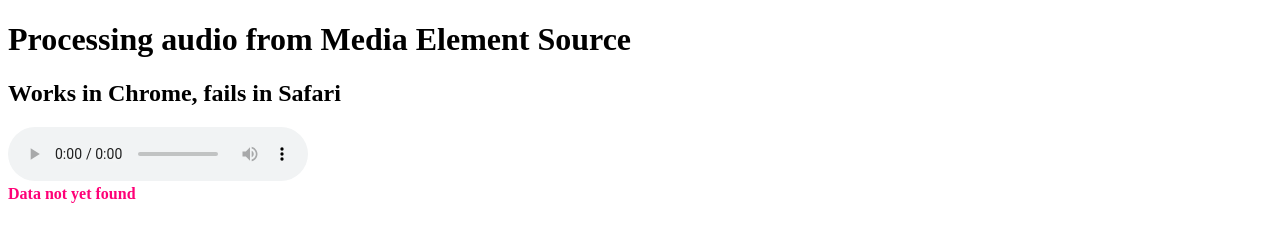
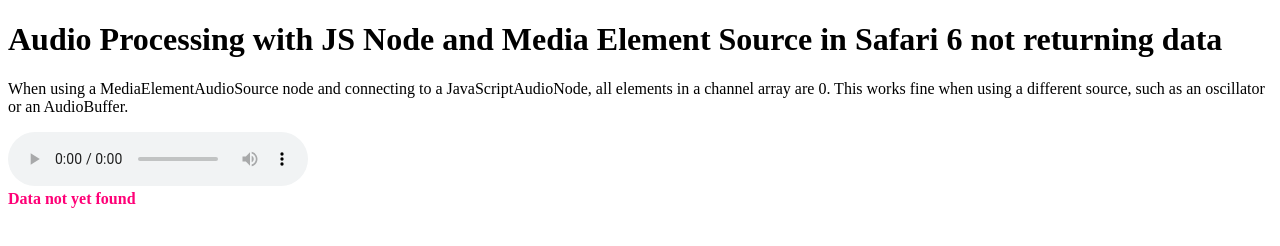
Before and after one commit to jsantell/web-audio-api-bugs, a plain HTML site: page safari/MediaElement-to-JSNode/index.html in a window 1280 px wide. Drawn offline with Linux system fonts and the light colour scheme.

Commit message:
Update descriptions for issues

```diff
--- a/safari/MediaElement-to-JSNode/index.html
+++ b/safari/MediaElement-to-JSNode/index.html
@@ -1,12 +1,12 @@
 <!DOCTYPE html>
 <html>
 	<head>
-		<title>Web Audio API Test</title>
+		<title>Audio Processing with JS Node and Media Element Source in Safari 6 not returning data</title>
 		<style>#data{ color: #ff0077; font-weight: bold;}</style>
 	</head>
 	<body>
-		<h1>Processing audio from Media Element Source</h1>
-		<h2>Works in Chrome, fails in Safari</h2>
+		<h1>Audio Processing with JS Node and Media Element Source in Safari 6 not returning data</h1>
+		<p>When using a MediaElementAudioSource node and connecting to a JavaScriptAudioNode, all elements in a channel array are 0. This works fine when using a different source, such as an oscillator or an AudioBuffer.</p>
 		<audio controls="controls">
 			<source src="../../audio/song.mp3" type="audio/mpeg" />
 			<source src="../../audio/song.ogg" type="audio/ogg" />
```
Also changed, not shown: safari/MediaElement-to-AnalyserNode/index.html (+4 -3 lines), 2 other files.
